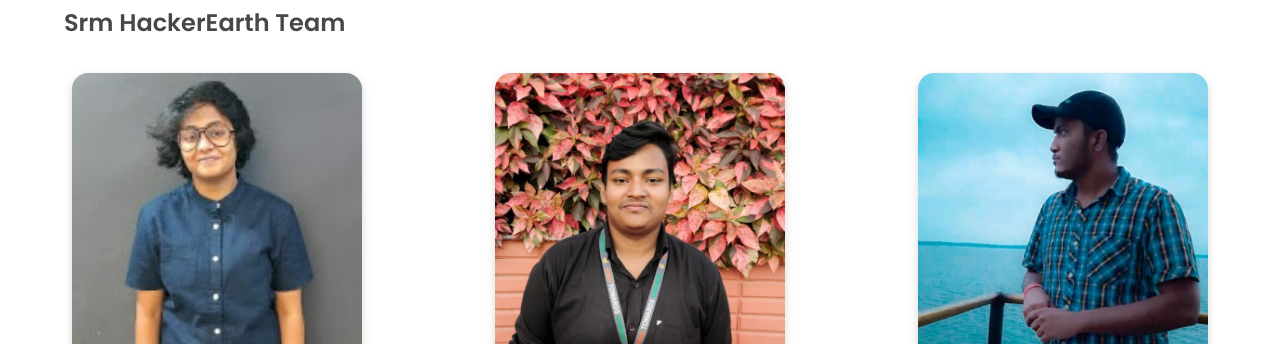
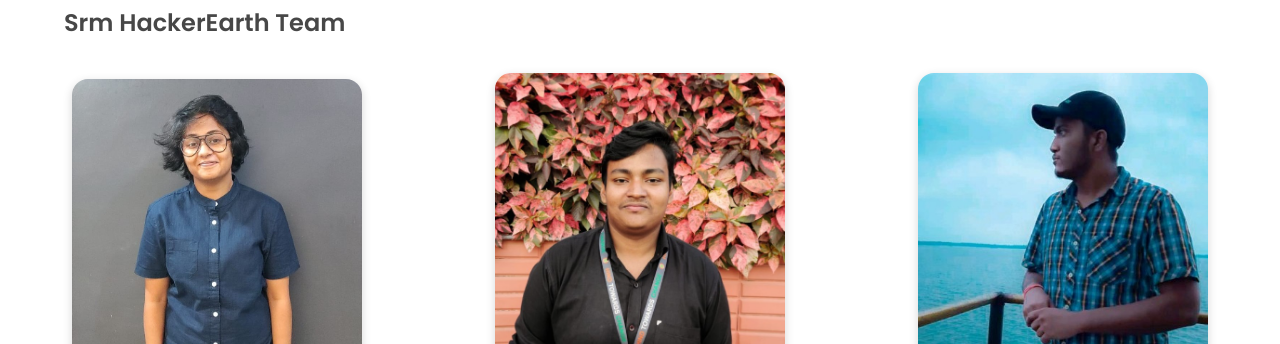
Before and after one commit to Suvoo/srmhe-club-website, a plain HTML site: page index.html in a window 1280 px wide. Shown: the part 1543-1887 px from the top of the page. Drawn offline with nearby package versions, Linux system fonts and the light colour scheme.

Commit message:
aishika pic

```diff
--- a/index.html
+++ b/index.html
@@ -138,7 +138,7 @@
 
                 <div class="teamCards">
                     <div class="team1" id="hackskfnkf">
-                        <img src="images/members/aishika.jpg" alt="" />
+                        <img src="images/members/aishiika.jpeg" alt="" />
 
                         <div class="caption">
                             <a href="https://github.com/aaishikasb">
```
Also changed, not shown: images/members/aishiika.jpeg (added), images/members/aishika.jpg (deleted).
